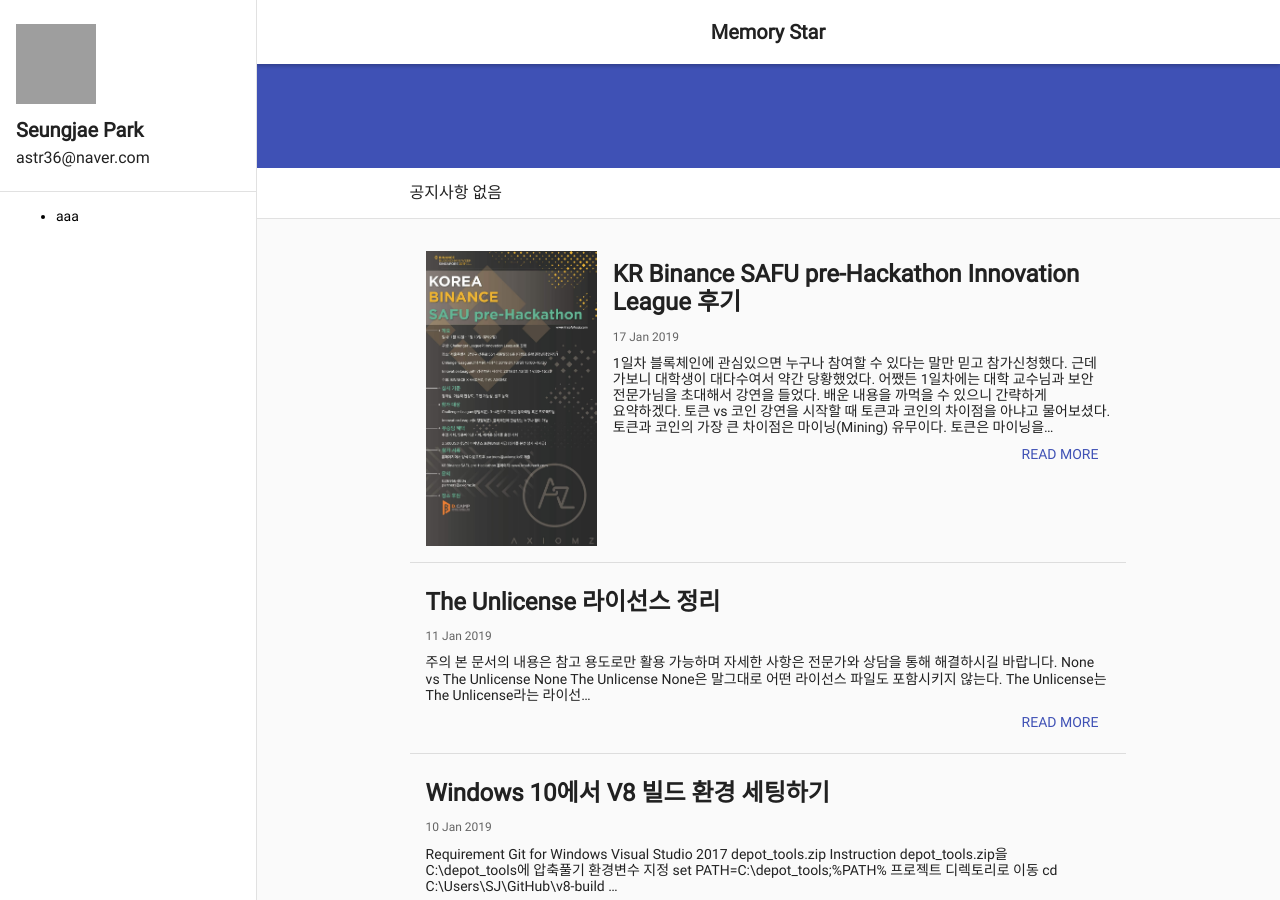
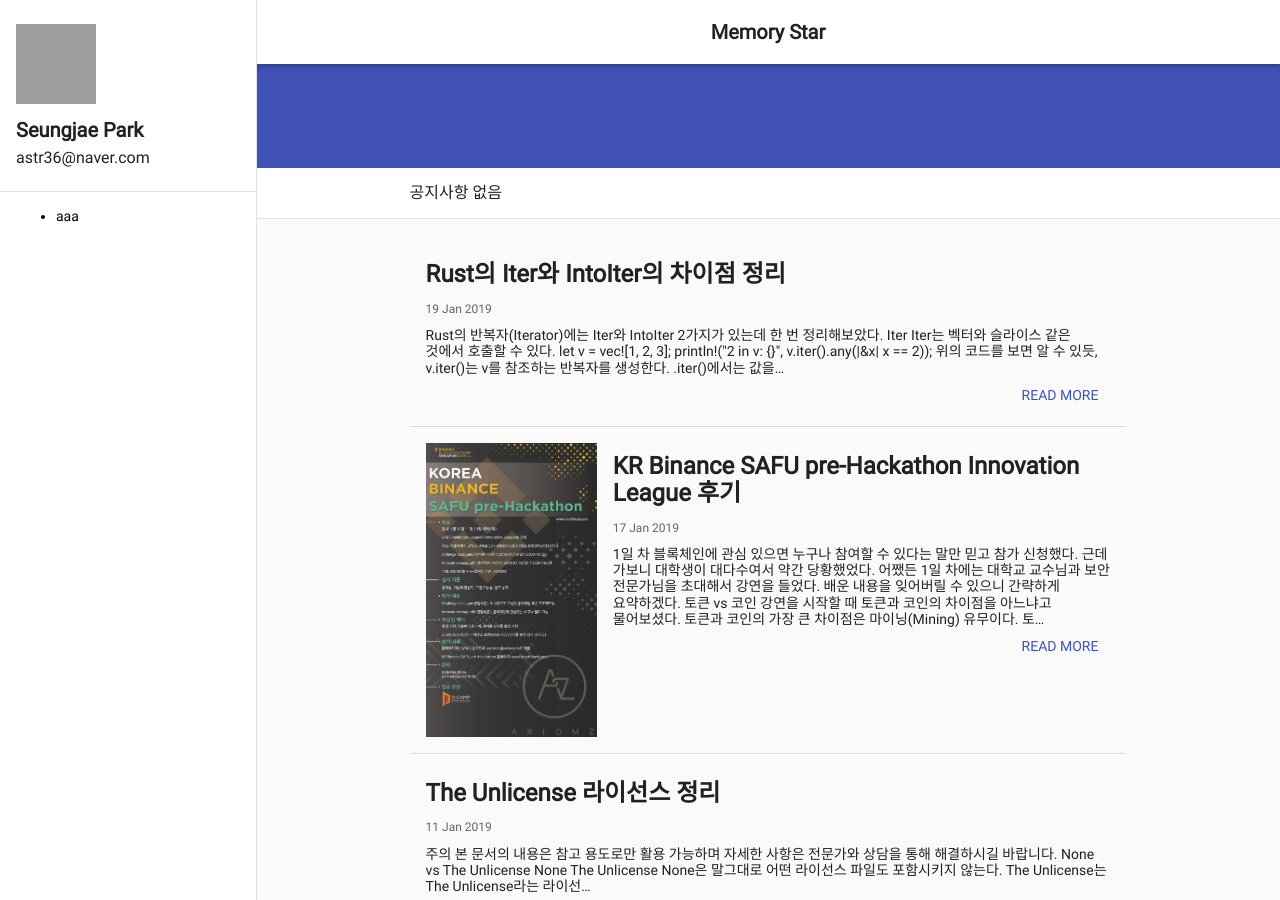
Before and after one commit to Astro36/Astro36.github.io, a Jekyll site: the page built from index.html, in a window 1280 px wide and 900 px high, scrolled down 288 px. Built offline with Jekyll 4.4.1, drawn with Linux system fonts in a browser that asks for light colours; grey boxes are pictures that could not be loaded.

Commit message:
Add new post

````diff
--- a/_posts/2019-01-17-binance-prehackathon-postscript.md
+++ b/_posts/2019-01-17-binance-prehackathon-postscript.md
@@ -1,30 +1,45 @@
 ---
 title: KR Binance SAFU pre-Hackathon Innovation League 후기
 category: Postscript
+tags: ["Hackathon", "Blockchain", "Security"]
 image:
   path: https://astro36.github.io/assets/2019-01-17/axiomz.jpg
   meta: KR Binance SAFU pre-Hackathon Poster
 ---
 
-# 1일차
+# 1일 차
 
 ![KR Binance SAFU pre-Hackathon Poster](https://astro36.github.io/assets/2019-01-17/axiomz.jpg)
 
-블록체인에 관심있으면 누구나 참여할 수 있다는 말만 믿고 참가신청했다.
+블록체인에 관심 있으면 누구나 참여할 수 있다는 말만 믿고 참가 신청했다.
 
 근데 가보니 대학생이 대다수여서 약간 당황했었다.
 
-어쨌든 1일차에는 대학 교수님과 보안 전문가님을 초대해서 강연을 들었다.
+어쨌든 1일 차에는 대학교 교수님과 보안 전문가님을 초대해서 강연을 들었다.
 
-배운 내용을 까먹을 수 있으니 간략하게 요약하겠다.
+배운 내용을 잊어버릴 수 있으니 간략하게 요약하겠다.
 
 ## 토큰 vs 코인
 
-강연을 시작할 때 토큰과 코인의 차이점을 아냐고 물어보셨다.
+강연을 시작할 때 토큰과 코인의 차이점을 아느냐고 물어보셨다.
 
 토큰과 코인의 가장 큰 차이점은 마이닝(Mining) 유무이다.
 
 토큰은 마이닝을 통해 늘어나지 않지만, 코인은 마이닝을 통해 통화량이 늘어날 수 있다.
+
+## 블록체인의 특징
+
+- 보안성
+- 영구성
+- 비가역적, 사후 변조/부인 방지
+- 회계 감사 가능
+- 이력 추적 가능
+- 투명성-참여자에게만: public/private
+- 확장성: 저장 용량, 시간 등의 제한이 없음
+
+- 분산 처리: 중앙 권위자에 의한 통제 베제
+- 협력 개발: 역할 분담(신뢰 기반)
+- SW 프로그램 가능
 
 ## 트랜잭션
 
@@ -32,17 +47,17 @@
 
 거래에 필요한 수수료를 이더리움에서는 `가스`라고 부르고 이더리움과 같은 하나의 단위이다.
 
-`가스`를 지급함으로써 채굴자에게 거래 성사의 대가를 주는 것이 주요 목적이고 DDOS 등의 공격을 막을 수 있다는 것은 부수적인 효과일 뿐이라고 말씀하셨다.
+`가스`를 지급함으로써 채굴자에게 거래 성사의 대가를 주는 것이 주요 목적이고 DDoS 등의 공격을 막을 수 있다는 것은 부수적인 효과일 뿐이라고 말씀하셨다.
 
 ## 보안과 인증
 
 보안은 안전한 설계로부터 온다.
 
-전문가님이 말씀하신 것 중 가장 기억에 남는 것은 `인증`이라는 단어에는 많은 뜻이있지만, 한국에서는 이 모든 것을 단어 하나로 표현하니 잘 구분하라는 것이다.
+전문가님이 말씀하신 것 중 가장 기억에 남는 것은 `인증`이라는 단어에는 많은 뜻이 있지만, 한국에서는 이 모든 것을 단어 하나로 표현하니 잘 구분하라는 것이다.
 
 - identification(식별): 누구인지 주장하는 것
-- authentication(인증): 누구인지 주장하는 것을 증명하는것
-- authorization(권한부여): 권한을 부여하는 것
+- authentication(인증): 누구인지 주장하는 것을 증명하는 것
+- authorization(권한 부여): 권한을 부여하는 것
 - certification(인증): 인증서를 획득하는 것
 
 ## 아이디어 회의
@@ -72,10 +87,10 @@
 
 사람들은 계정의 비밀번호를 주기적으로 바꾸는 것을 귀찮아한다.
 
-그러면 비밀번호를 바꿀때마다 보상을 준다면 어떨까?
+그러면 비밀번호를 바꿀 때마다 보상을 준다면 어떨까?
 
-사람들에게 동기부여도 될것이고 계종의 보안 역시 향상 될 것이다.
+사람들에게 동기부여도 될 것이고 계정의 보안 역시 향상 될 것이다.
 
-적절한 보상을 통해 사람들의 행동을 윈하는 방향으로 이끄는 것이 참신하다고 느꼈다.
+적절한 보상을 통해 사람들의 행동을 원하는 방향으로 이끄는 것이 참신하다고 느꼈다.
 
 이상으로 KR Binance SAFU pre-Hackathon Innovation League 후기를 마무리하겠다.
--- /dev/null
+++ b/_posts/2019-01-19-rust-iter-vs-into-iter.md
@@ -0,0 +1,83 @@
+---
+title: Rust의 Iter와 IntoIter의 차이점 정리
+category: Summary
+tags: ["Programming", "Rust", "Iterator", "Loop", "Performace"]
+---
+
+Rust의 반복자(Iterator)에는 `Iter`와 `IntoIter` 2가지가 있는데 한 번 정리해보았다.
+
+# Iter
+
+`Iter`는 벡터와 슬라이스 같은 것에서 호출할 수 있다.
+
+```rust
+let v = vec![1, 2, 3];
+println!("2 in v: {}", v.iter().any(|&x| x == 2));
+```
+
+위의 코드를 보면 알 수 있듯, `v.iter()`는 v를 참조하는 반복자를 생성한다.
+
+`.iter()`에서는 값을 읽을 수만 있고, 수정할 수는 없기 때문에 가변 참조자를 빌려주는 반복자를 생성하고 싶다면, `.iter_mut()`를 이용해야 한다.
+
+```rust
+let mut v = vec![1, 2, 3];
+println!("{:?}", v.iter_mut().map(|&mut x| x * 2).collect::<Vec<i32>>());
+```
+
+[Effectively Using Iterators In Rust](https://hermanradtke.com/2015/06/22/effectively-using-iterators-in-rust.html)에서는 사용할 일은 적지만, `sort_by`와 함께 사용하면 좋다고 소개한다.
+
+```rust
+fn main() {
+    let mut teams = [
+        [ ("Jack", 20), ("Jane", 23), ("Jill", 18), ("John", 19), ],
+        [ ("Bill", 17), ("Brenda", 16), ("Brad", 18), ("Barbara", 17), ]
+    ];
+
+    let teams_in_score_order = teams
+        .iter_mut()
+        .map(|team| {
+            team.sort_by(|&a, &b| a.1.cmp(&b.1).reverse());
+            team
+        })
+        .collect::<Vec<_>>();
+
+    println!("Teams: {:?}", teams_in_score_order);
+}
+```
+
+# IntoIter
+
+`IntoIter`는 값을 빌려(borrow)오는 `Iter`와 다르게 값을 이동(move)시킨다.
+
+```rust
+let mut v = vec![1, 2, 3];
+println!("{:?}", v.into_iter().map(|x| x * 2).collect::<Vec<i32>>());
+```
+
+주로 `map` 돌릴 때 사용한다고 생각하면 된다.
+
+# For vs Iterator
+
+너무 짧은 것 같아 For 반복문과 반복자의 성능을 비교해 보았다.
+
+아래는 `아서 코난 도일`의 `셜록 홈스의 모험`에서 `the`를 찾는 벤치마크 결과이다.
+
+```text
+test bench_search_for  ... bench:  19,620,300 ns/iter (+/- 915,700)
+test bench_search_iter ... bench:  19,234,900 ns/iter (+/- 657,200)
+```
+
+대부분 언어와는 다르게 반복자가 조금 더 빠르다.
+
+Rust에서 반복자는 고수준의 추상이지만, 컴파일되면 저수준의 코드와 같은 수준으로 내려간다.
+
+이는 Rust의 비용 없는 추상화의 특징 중 하나로, 추상을 사용 함으로써 실행 시간이 늘어난다는 등의 오버헤드가 발생하지 않는다.
+
+이상으로 정리를 마무리하겠다.
+
+# Reference
+
+- [Iterator::any](https://doc.rust-lang.org/stable/rust-by-example/fn/closures/closure_examples/iter_any.html)
+- [What is the difference between iter and into_iter?](https://stackoverflow.com/questions/34733811/what-is-the-difference-between-iter-and-into-iter)
+- [Effectively Using Iterators In Rust](https://hermanradtke.com/2015/06/22/effectively-using-iterators-in-rust.html)
+- [성능 비교하기: 루프 vs. 반복자](https://rinthel.github.io/rust-lang-book-ko/ch13-04-performance.html)
````
Also changed, not shown: other parts of _posts/2019-01-17-binance-prehackathon-postscript.md (+3 -3 lines), _posts/2018-11-22-rust-ffi-tutorial.md (+1 -0 lines), _posts/2019-01-10-how-to-set-v8-build-env-on-windows.md (+1 -0 lines), _posts/2019-01-11-the-unlicense-summary.md (+1 -0 lines).
